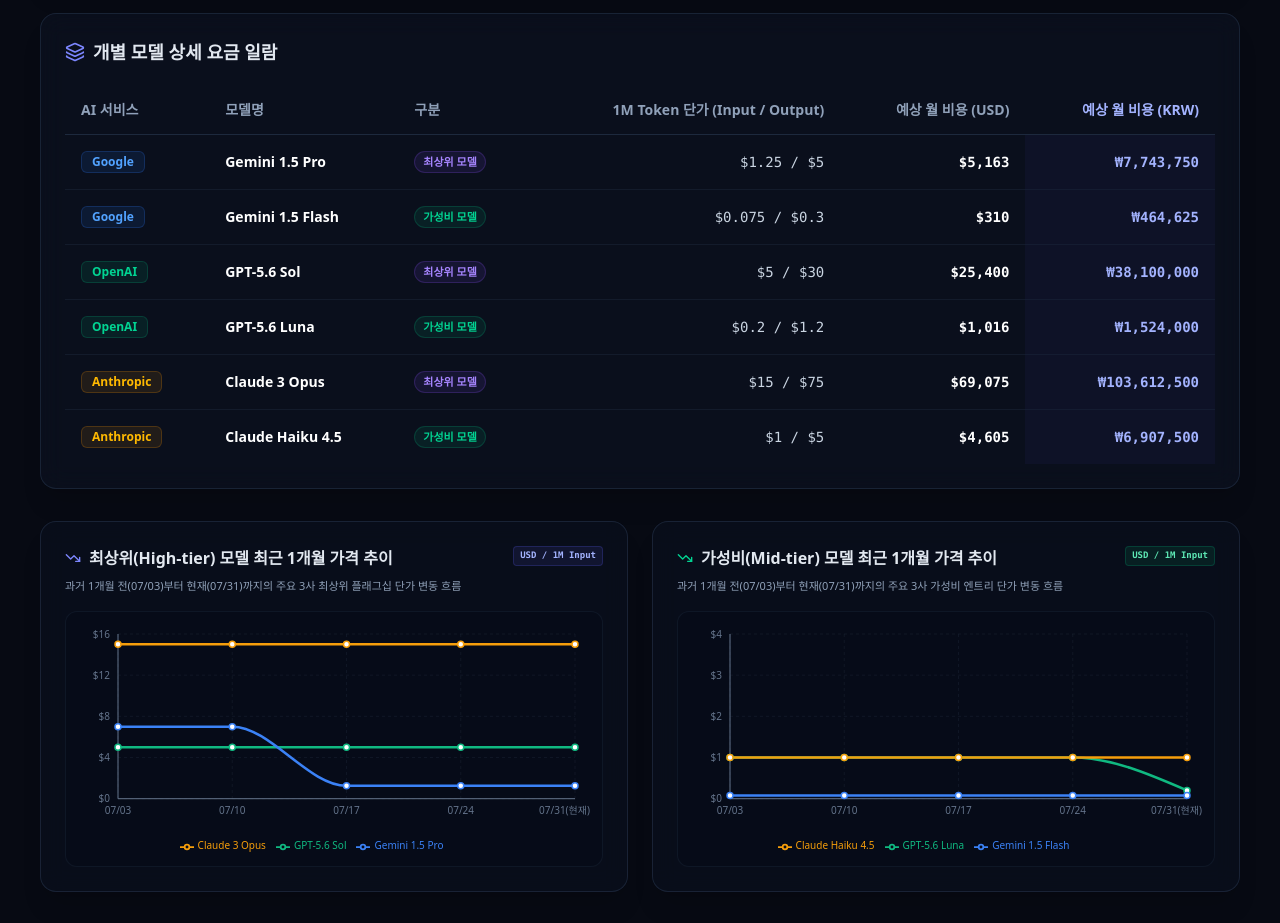
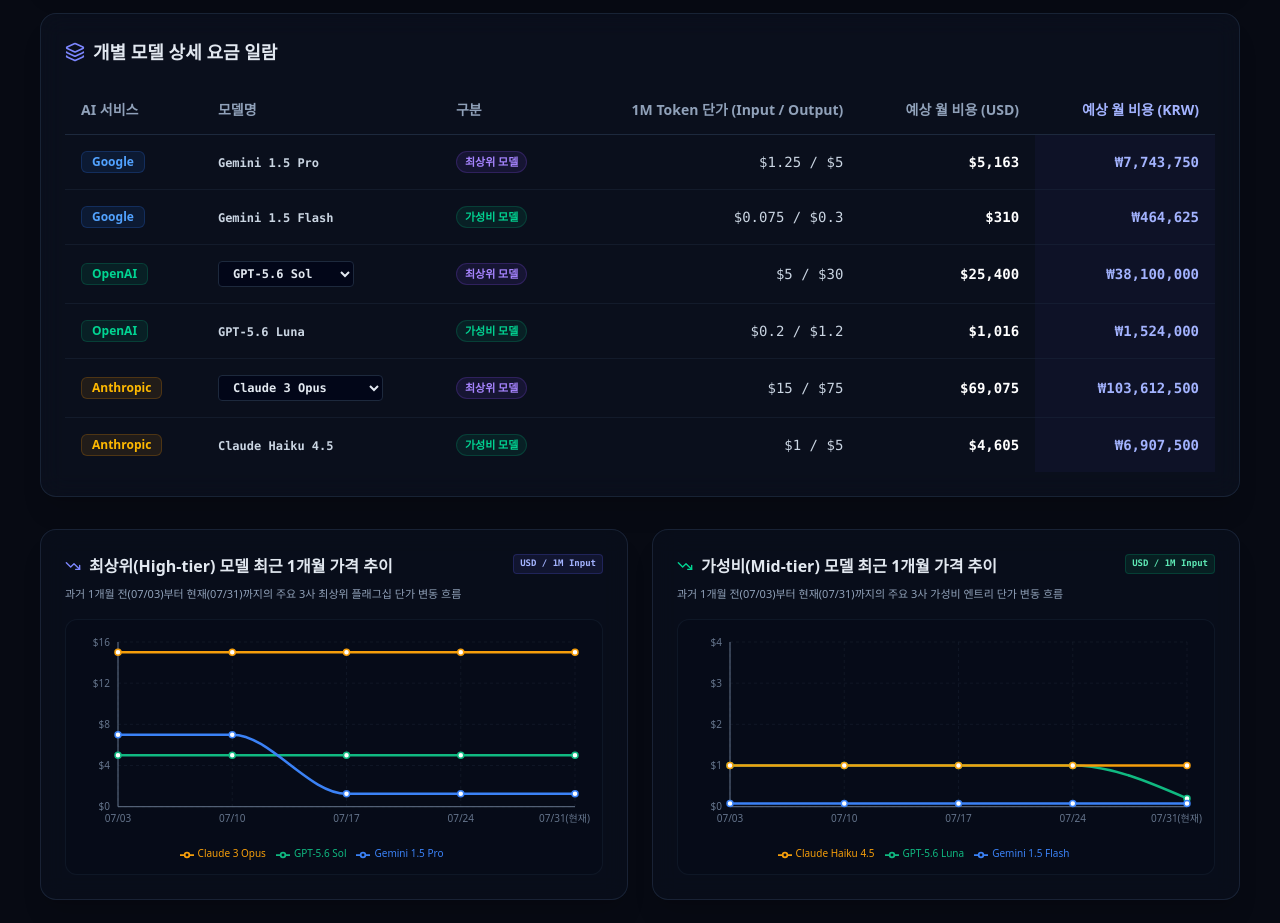
Before and after one commit to yourjp/ai_cost_simulator, a Next.js app: page / in a window 1280 px wide. Shown: the part 2020-2943 px from the top of the page. Built offline with nearby package versions, Linux system fonts and the light colour scheme.

Commit message:
feat: embed interactive select boxes in detailed pricing table

```diff
--- a/src/components/calculator/CalculatorDashboard.tsx
+++ b/src/components/calculator/CalculatorDashboard.tsx
@@ -1292,7 +1292,31 @@
                         {model.provider}
                       </span>
                     </td>
-                    <td className="py-4 px-4 font-semibold text-white">{model.modelName}</td>
+                    <td className="py-4 px-4 font-semibold text-white">
+                      {model.provider === 'OpenAI' && model.tier === 'high' ? (
+                        <select
+                          value={selectedOpenAIHighModelName}
+                          onChange={(e) => setSelectedOpenAIHighModelName(e.target.value)}
+                          className="bg-slate-950 border border-slate-800 rounded px-2.5 py-1 text-slate-200 font-bold font-mono focus:outline-none focus:border-indigo-500 text-xs cursor-pointer hover:border-slate-600 transition-colors"
+                        >
+                          <option value="GPT-5.6 Sol">GPT-5.6 Sol</option>
+                          <option value="GPT-5.6 Terra">GPT-5.6 Terra</option>
+                        </select>
+                      ) : model.provider === 'Anthropic' && model.tier === 'high' ? (
+                        <select
+                          value={selectedAnthropicHighModelName}
+                          onChange={(e) => setSelectedAnthropicHighModelName(e.target.value)}
+                          className="bg-slate-950 border border-slate-800 rounded px-2.5 py-1 text-slate-200 font-bold font-mono focus:outline-none focus:border-indigo-500 text-xs cursor-pointer hover:border-slate-600 transition-colors"
+                        >
+                          <option value="Claude 3 Opus">Claude 3 Opus</option>
+                          <option value="Claude Opus 4.6">Claude Opus 4.6</option>
+                          <option value="Claude Fable 5">Claude Fable 5</option>
+                          <option value="Claude Sonnet 4.6">Claude Sonnet 4.6</option>
+                        </select>
+                      ) : (
+                        <span className="font-mono text-xs text-slate-300 font-semibold">{model.modelName}</span>
+                      )}
+                    </td>
                     <td className="py-4 px-4">
                       {model.tier === 'high' ? (
                         <span className="inline-flex items-center gap-1 text-[11px] font-bold text-violet-400 bg-violet-500/10 px-2 py-0.5 rounded-full border border-violet-500/20">
```
Also changed, not shown: 1 other file (tests, documents, lock files or other folders).
